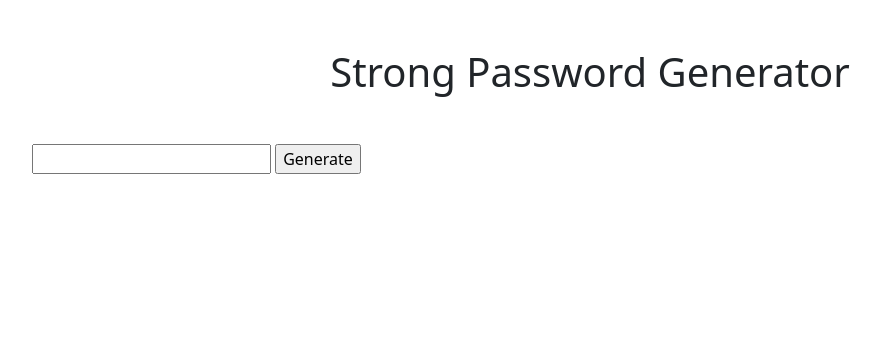
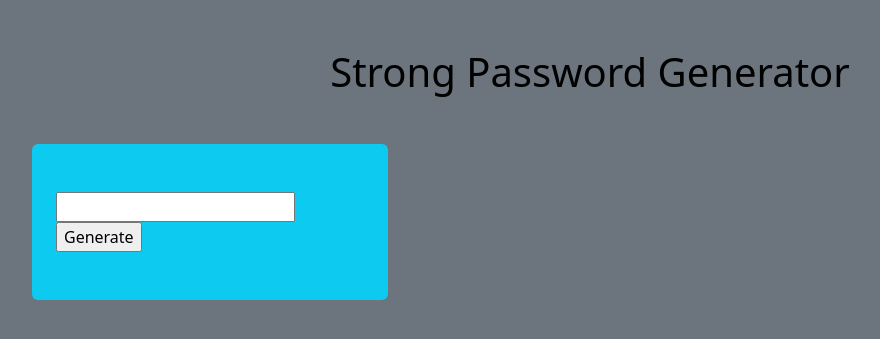
Before and after one commit to PietroCipolla95/php-strong-password-generator, a PHP site: page / in a window 1280 px wide. Shown: the top 339 px of the page, without its empty margins (50-930 px from the left). Run offline with PHP 8.4, Linux system fonts and the light colour scheme.

Commit message:
add style

```diff
--- a/index.php
+++ b/index.php
@@ -22,19 +22,21 @@ $combined = array_merge($lowercase, $uppercase, $special);
 
 </head>
 
-<body>
+<body class="bg-secondary">
 
     <div class="container">
-        <h1 class="text-center my-5">
+        <h1 class="text-center text-black my-5">
             Strong Password Generator
         </h1>
 
         <div class="row">
-            <div class="col-12">
-                <form action="getPassword()" method="get">
-                    <input type="text" name="pw_length" id="pw_length">
-                    <input type="submit" value="Generate">
-                </form>
+            <div class="col-4">
+                <div class="card p-4 py-5 border-0 bg-info">
+                    <form action="getPassword()" method="get">
+                        <input type="text" name="pw_length" id="pw_length">
+                        <input type="submit" value="Generate">
+                    </form>
+                </div>
             </div>
         </div>
     </div>
```
